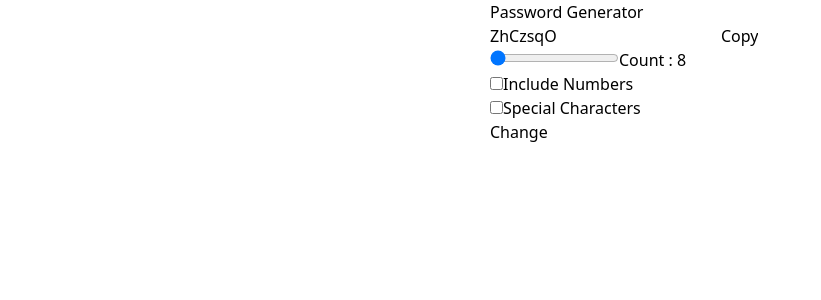
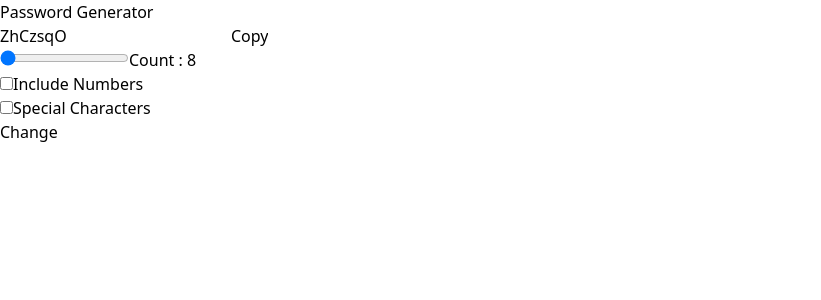
Before and after one commit to tharuntadisetty04/genlock, a React (Vite) app: page / in a window 1280 px wide. Shown: the top 300 px of the page, without its empty margins (0-821 px from the left). Built offline with nearby package versions, Linux system fonts and the light colour scheme.

Commit message:
Update index.css

```diff
--- a/src/index.css
+++ b/src/index.css
@@ -10,15 +10,39 @@
     overflow: hidden;
 }
 
-body {
-    display: flex;
-    justify-content: center;
-    align-items: center;
-    width: 100%;
+@media (max-width:300px) and (max-height:320px) {
+    #outer-div {
+        width: 300px;
+        height: 320px;
+    }
+
+    #inner-div {
+        width: 300px;
+        height: 320px;
+        padding: 1rem 1.5rem;
+        border-radius: 0%;
+    }
+
+    #copy-div {
+        margin-top: -10px;
+        display: flex;
+        justify-content: center;
+        align-items: center;
+        width: 91%;
+    }
+
+    #copy-btn {
+        padding: 0.5rem 0;
+    }
+
+    #options-div {
+        margin-top: 0px;
+        width: 91%;
+    }
+
+    #range-btn {
+        display: flex;
+        justify-content: center;
+        align-items: center;
+    }
 }
-
-#root {
-    width: 300px;
-    height: 320px;
-    border-radius: 2%;
-}
```
